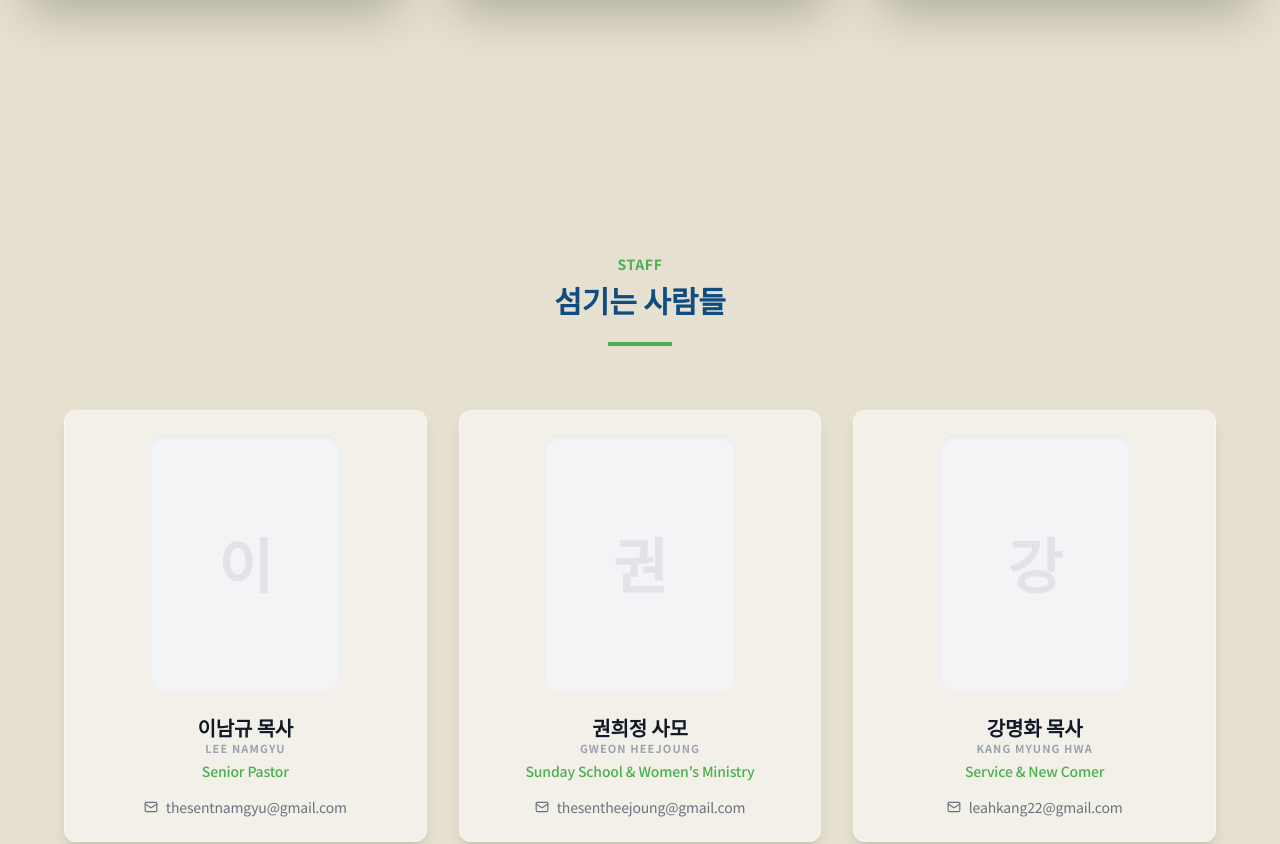
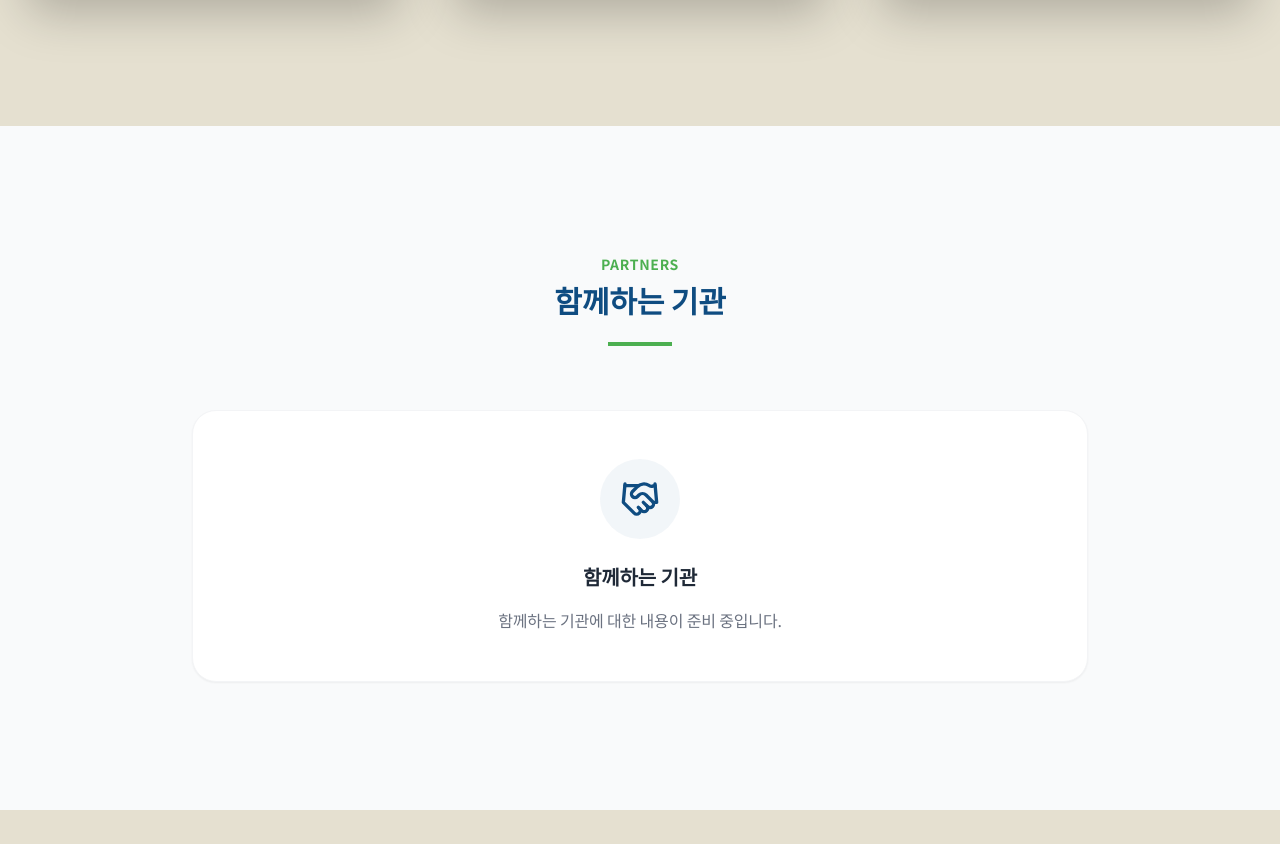
Before and after one commit to allaboutcan-pixel/thesentchurch, a React (Vite) app: page /about in a window 1280 px wide. Shown: the part 2541-3385 px from the top of the page. Built offline with nearby package versions, Linux system fonts and the light colour scheme; no server answers; the database is empty; a web font is replaced by a local one.

Commit message:
Add Affiliated Organizations menu and section

```diff
--- a/src/data/church_data.json
+++ b/src/data/church_data.json
@@ -117,6 +117,11 @@
                     "path": "/about#intro"
                 },
                 {
+                    "id": "affiliated_orgs",
+                    "label": "함께하는 기관",
+                    "path": "/about#affiliated_orgs"
+                },
+                {
                     "id": "staff",
                     "label": "섬기는 사람들",
                     "path": "/about#staff"
--- a/src/i18n.js
+++ b/src/i18n.js
@@ -9,6 +9,7 @@ const resources = {
                 "home": "홈",
                 "guide": "교회안내",
                 "intro": "교회 소개",
+                "affiliated_orgs": "함께하는 기관",
                 "pastor": "담임목사 인사말",
                 "staff": "섬기는 사람들",
                 "location": "오시는 길",
@@ -86,6 +87,8 @@ const resources = {
                 "subtitle": "생명의소리 교회는 하나님의 영광을 위해 존재합니다.",
                 "intro_label": "INTRO",
                 "intro_title": "교회 소개",
+                "affiliated_orgs_label": "PARTNERS",
+                "affiliated_orgs_title": "함께하는 기관",
                 "pastor_label": "PASTOR",
                 "pastor_title": "담임목사 인사말",
                 "vision_label": "VISION",
@@ -169,6 +172,7 @@ const resources = {
                 "home": "Home",
                 "guide": "Guide",
                 "intro": "About Church",
+                "affiliated_orgs": "Affiliated Organizations",
                 "pastor": "Pastor's Message",
                 "staff": "Our Team",
                 "location": "Location",
@@ -246,6 +250,8 @@ const resources = {
                 "subtitle": "The church that follows the Sound of Life.",
                 "intro_label": "INTRO",
                 "intro_title": "About Our Church",
+                "affiliated_orgs_label": "PARTNERS",
+                "affiliated_orgs_title": "Affiliated Organizations",
                 "pastor_label": "PASTOR",
                 "pastor_title": "Pastor's Greeting",
                 "vision_label": "VISION",
--- a/src/pages/About.jsx
+++ b/src/pages/About.jsx
@@ -1,7 +1,7 @@
 import { useState, useEffect } from 'react';
 import { motion } from 'framer-motion';
 import churchData from '../data/church_data.json';
-import { Mail, Clock, Video, Users, MapPin, Youtube, Phone, Facebook, Instagram } from 'lucide-react';
+import { Mail, Clock, Video, Users, MapPin, Youtube, Phone, Facebook, Instagram, Handshake } from 'lucide-react';
 import { useTranslation, Trans } from 'react-i18next';
 import { dbService } from '../services/dbService';
 import { useSiteConfig } from '../hooks/useSiteConfig';
@@ -360,6 +360,31 @@ const About = () => {
                 </div>
             </section>
 
+            {/* Affiliated Organizations Section */}
+            <section id="affiliated_orgs" className="py-32 bg-gray-50 scroll-mt-24">
+                <div className="container mx-auto px-4">
+                    <div className="text-center mb-16">
+                        <span className="text-accent font-bold tracking-wider text-sm uppercase mb-2 block">{t('about.affiliated_orgs_label')}</span>
+                        <h2 className="text-3xl font-bold text-primary">{t('about.affiliated_orgs_title')}</h2>
+                        <div className="w-16 h-1 bg-accent mx-auto mt-6" />
+                    </div>
+
+                    <div className="max-w-4xl mx-auto">
+                        <div className="bg-white rounded-3xl p-12 text-center shadow-sm border border-gray-100">
+                            <div className="w-20 h-20 bg-primary/5 rounded-full flex items-center justify-center mx-auto mb-6 text-primary">
+                                <Handshake size={40} />
+                            </div>
+                            <h3 className="text-xl font-bold text-gray-800 mb-4">{t('about.affiliated_orgs_title')}</h3>
+                            <p className="text-gray-500 leading-relaxed">
+                                {i18n.language === 'en'
+                                    ? "Content for affiliated organizations is being prepared."
+                                    : "함께하는 기관에 대한 내용이 준비 중입니다."}
+                            </p>
+                        </div>
+                    </div>
+                </div>
+            </section>
+
 
             {/* Staff Section */}
             <section id="staff" className="py-32 scroll-mt-24">
```
